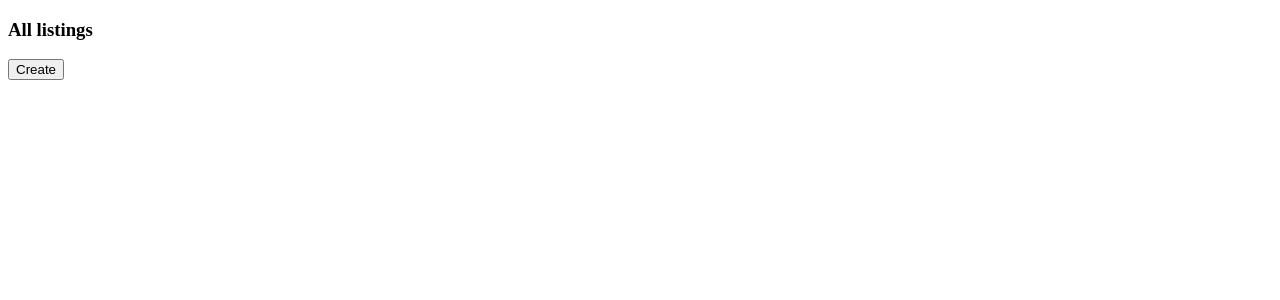
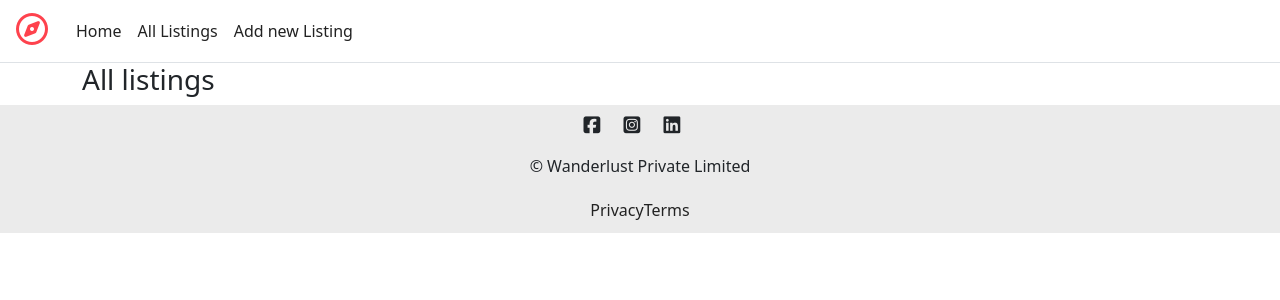
Before and after one commit to Pradyumn-Chamoli/AirBnb-Clone, a Node server app: page /listings in a window 1280 px wide. Shown: the top 300 px of the page. Run offline with Node 20, Linux system fonts and the light colour scheme; data that the repository does not hold is empty; some libraries are stand-ins or nearby versions.

Commit message:
added some basic css

```diff
--- a/app.js
+++ b/app.js
@@ -4,6 +4,7 @@ const mongoose = require("mongoose");
 const Listing = require("./models/listing.js");
 const path = require("path");
 const methodOverride = require("method-override");
+const ejsMate=require("ejs-mate");
 
 const MONGO_URL = "mongodb://127.0.0.1:27017/wanderlust";
 
@@ -22,6 +23,8 @@ app.set("view engine" , "ejs");
 app.set("views" , path.join(__dirname,"views"));
 app.use(express.urlencoded({extended:true}));
 app.use(methodOverride("_method"));
+app.engine('ejs' , ejsMate);
+app.use(express.static(path.join(__dirname,"/public")));
 
 app.get("/",(req,res)=>{
     res.send("root is working");
@@ -71,7 +74,7 @@ app.put("/listings/:id" , async(req,res)=>{
 })
 
 
-//de;ete route
+//delete route
 app.delete("/listings/:id" , async(req,res)=>{
     let {id} = req.params;
     let deleteListing = await Listing.findByIdAndDelete(id);
--- a/package.json
+++ b/package.json
@@ -11,6 +11,7 @@
   "license": "ISC",
   "dependencies": {
     "ejs": "^3.1.10",
+    "ejs-mate": "^4.0.0",
     "express": "^5.1.0",
     "method": "^2.0.0",
     "method-override": "^3.0.0",
--- /dev/null
+++ b/public/css/style.css
@@ -0,0 +1,91 @@
+.body{
+  font-family: "Plus Jakarta Sans", sans-serif !important;
+
+}
+
+
+/* navbar */
+.navbar{
+    height: 5rems;
+    background-color: white;
+
+}
+
+.fa-compass{
+    color: #fe424d;
+    font-size: 2rem;
+}
+
+.nav-link{
+    color: #222222 !important ;
+}
+
+/* footer */
+.f-info-links a{
+    text-decoration: none;
+    color: #222222;
+}
+
+.f-info-links a:hover{
+    text-decoration: underline;
+}
+
+.f-info-links,.f-info-socials , .f-info-brand{
+    width: 100%;
+    display: flex;
+    align-items: center;
+    justify-content: center;
+}
+
+
+.f-info-socials i {
+    margin-right: 1rem;
+    font-size: 1.2rem;
+}
+
+
+
+.f-info{
+    text-align: center;
+    height:8rem;
+    background-color: #ebebeb;
+    display: flex;
+    flex-wrap: wrap;
+    justify-content: center;
+    align-items: space-evenly;
+
+}
+
+/* cards */
+.card{
+    border: none !important;
+    margin-bottom: 2rem;
+}
+
+.card-img-top{
+    border-radius: 1rem !important;
+    width: 100% !important;
+    object-fit: cover !important;
+}
+
+.card-body{
+    padding: 0 !important;
+}
+
+.card-text p {
+    font-weight: 400 !important;
+}
+
+.listing-link{
+    text-decoration: none;
+}
+
+
+.card-img-overlay{
+    opacity: 0;
+}
+
+.card-img-overlay:hover{
+    opacity: 0.2;
+    background-color: white;
+}
--- /dev/null
+++ b/views/includes/footer.ejs
@@ -0,0 +1,15 @@
+<footer>
+    <div class="f-info">
+        <div class="f-info-socials">
+            <i class="fa-brands fa-square-facebook"></i>
+            <i class="fa-brands fa-square-instagram"></i>
+            <i class="fa-brands fa-linkedin"></i>
+        </div>
+        <div class="f-info-brand">&copy; Wanderlust Private Limited</div>
+        <div class="f-info-links">
+            <a href="/privacy">Privacy</a>
+            <a href="/terms">Terms</a>
+        </div>
+
+    </div>
+</footer>
--- /dev/null
+++ b/views/includes/navbar.ejs
@@ -0,0 +1,16 @@
+<nav class="navbar navbar-expand-md bg-body-light border-bottom sticky-top">
+  <div class="container-fluid">
+    <a class="navbar-brand" href="/"><i class="fa-regular fa-compass"></i></a>
+    <button class="navbar-toggler" type="button" data-bs-toggle="collapse" data-bs-target="#navbarNavAltMarkup" >
+      <span class="navbar-toggler-icon"></span>
+    </button>
+    <div class="collapse navbar-collapse" id="navbarNavAltMarkup">
+      <div class="navbar-nav">
+        <a class="nav-link "  href="#">Home</a>
+        <a class="nav-link" href="/listings">All Listings</a>
+        <a class="nav-link" href="/listings/new">Add new Listing</a>
+
+      </div>
+    </div>
+  </div>
+</nav>
--- /dev/null
+++ b/views/layouts/boilerplate.ejs
@@ -0,0 +1,31 @@
+<!DOCTYPE html>
+<html lang="en">
+
+<head>
+    <meta charset="UTF-8">
+    <meta name="viewport" content="width=device-width, initial-scale=1.0">
+    <title>Document</title>
+    <link rel="stylesheet" href="/css/style.css">
+    <link href="https://cdn.jsdelivr.net/npm/bootstrap@5.3.8/dist/css/bootstrap.min.css" rel="stylesheet"
+        integrity="sha384-sRIl4kxILFvY47J16cr9ZwB07vP4J8+LH7qKQnuqkuIAvNWLzeN8tE5YBujZqJLB" crossorigin="anonymous">
+    <link rel="stylesheet" href="https://cdnjs.cloudflare.com/ajax/libs/font-awesome/7.0.1/css/all.min.css"
+        integrity="sha512-2SwdPD6INVrV/lHTZbO2nodKhrnDdJK9/kg2XD1r9uGqPo1cUbujc+IYdlYdEErWNu69gVcYgdxlmVmzTWnetw=="
+        crossorigin="anonymous" referrerpolicy="no-referrer" />
+    <link rel="preconnect" href="https://fonts.googleapis.com">
+    <link rel="preconnect" href="https://fonts.gstatic.com" crossorigin>
+    <link href="https://fonts.googleapis.com/css2?family=Plus+Jakarta+Sans:ital,wght@0,200..800;1,200..800&display=swap"
+        rel="stylesheet">
+</head>
+
+<body>
+    <%- include("../includes/navbar.ejs") %>
+        <div class="container">
+            <%- body %>
+        </div>
+        <%- include("../includes/footer.ejs") %>
+            <script src="https://cdn.jsdelivr.net/npm/bootstrap@5.3.8/dist/js/bootstrap.bundle.min.js"
+                integrity="sha384-FKyoEForCGlyvwx9Hj09JcYn3nv7wiPVlz7YYwJrWVcXK/BmnVDxM+D2scQbITxI"
+                crossorigin="anonymous"></script>
+</body>
+
+</html>
--- a/views/listings/index.ejs
+++ b/views/listings/index.ejs
@@ -1,20 +1,30 @@
-<!DOCTYPE html>
-<html lang="en">
-<head>
-    <meta charset="UTF-8">
-    <meta name="viewport" content="width=device-width, initial-scale=1.0">
-    <title>Document</title>
-</head>
-<body>
-    <h3>All listings</h3>
-    <form method="GET" action="/listings/new">
+<% layout("/layouts/boilerplate.ejs")%>
+
+    <body>
+        <h3>All listings</h3>
+        <!-- <form method="GET" action="/listings/new">
         <button>Create</button>
-    </form>
-    <ul>
-        <% for(let listing of allListings) { %>
-            <li><a href="/listings/<%=listing._id%>"><%=listing.title%></a></li>
-        <% } %>
-    </ul>
+    </form> -->
+        <div class="row row-cols-lg-3 row-cols-md-2 row-cols-sm-1">
+            <% for(let listing of allListings) { %>
+                <a href="/listings/<%=listing._id%>" class="listing-link">
+                    <div class="card col">
+                        <img src="<%=listing.image%>" class="card-img-top" alt="listing_image" style="height: 20rem;">
+                        <div class="card-img-overlay"></div>
+                        <div class="card-body">
+                            <p class="card-text">
+                                <b>
+                                    <%=listing.title%> <br>
+                                </b>
+                                &#8377;<%=listing.price.toLocaleString("en-IN")%> /night
 
-</body>
-</html>
+                            </p>
+                        </div>
+                    </div>
+                </a>
+                <% } %>
+        </div>
+
+
+
+    </body>
```
Also changed, not shown: views/listings/show.ejs (+1 -9 lines), 1 other file.
